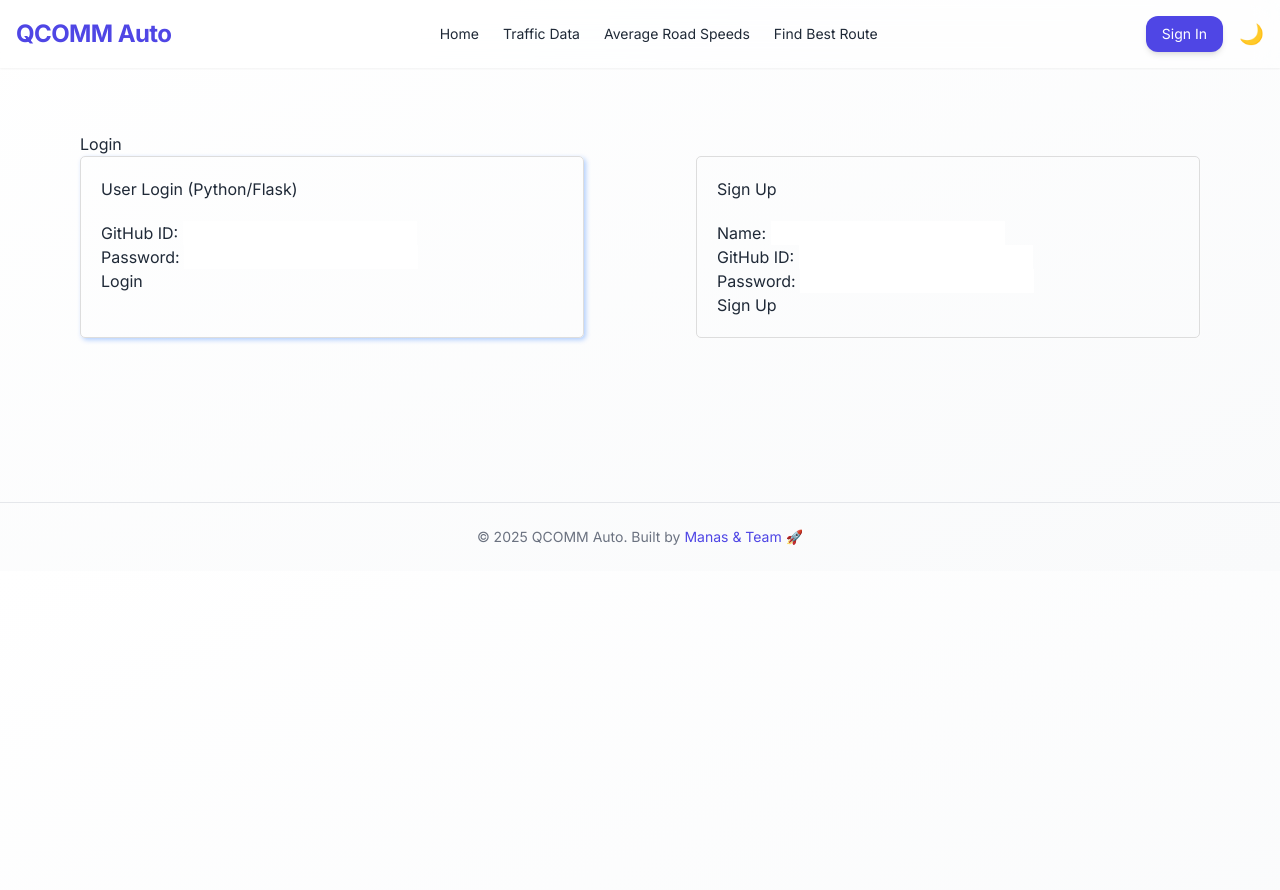
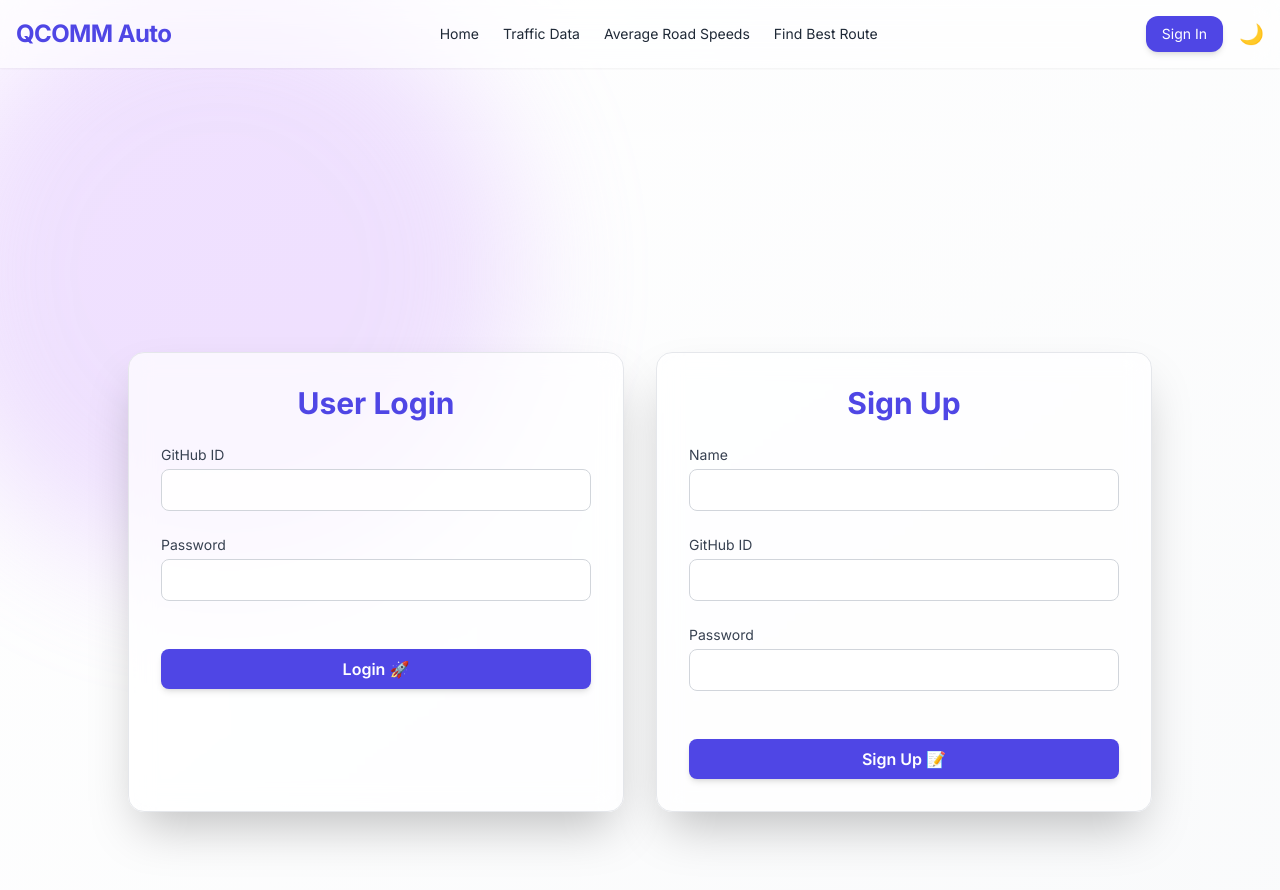
Before and after one commit to Ahaanv19/Poway_Auto_Frontend, a Jekyll site: the page built from navigation/authentication/login.md, in a window 1280 px wide and 900 px high. Shown: the top 890 px of the window. Built offline with Jekyll 4.4.1, drawn with Linux system fonts in a browser that asks for light colours; nearby versions of some CDN libraries; some of the changed lines change nothing that is shown.

Commit message:
fixing login

```diff
--- a/navigation/authentication/login.md
+++ b/navigation/authentication/login.md
@@ -1,194 +1,140 @@
 ---
-layout: page
+layout: base
 title: Login
 permalink: /login
 search_exclude: true
-menu: nav/home.html
-show_reading_time: false
 ---
 
-<style>
-.login-container {
-    display: flex;
-    justify-content: space-between;
-    flex-wrap: wrap; /* allows the cards to wrap onto the next line if the screen is too small */
-}
+<main class="relative min-h-screen flex items-center justify-center px-6 py-24 bg-gradient-to-br from-white to-gray-50 dark:from-gray-900 dark:to-gray-800">
 
-.login-card {
-    margin-top: 0; /* remove the top margin */
-    width: 45%;
-    border: 1px solid #ddd;
-    border-radius: 5px;
-    padding: 20px;
-    box-shadow: 2px 2px 5px rgba(0, 98, 255, 0.3);
-    margin-bottom: 20px;
-    overflow-x: auto; /* Enable horizontal scrolling */
-}
+  <!-- Background Glow Blob -->
+  <div class="absolute -top-40 -left-40 w-[600px] h-[600px] bg-purple-300 dark:bg-purple-700 opacity-20 rounded-full blur-3xl animate-pulse"></div>
 
-.login-card h1 {
-    margin-bottom: 20px;
-}
+  <!-- Login & Signup Forms -->
+  <div class="relative z-10 w-full max-w-5xl flex flex-col md:flex-row gap-8 justify-center items-stretch">
 
-.signup-card {
-    margin-top: 0; /* remove the top margin */
-    width: 45%;
-    border: 1px solid #ddd;
-    border-radius: 5px;
-    padding: 20px;
-    box-shadow: 2px 2px 5px rgba(255, 254, 254, 0.3);
-    margin-bottom: 20px;
-    overflow-x: auto; /* Enable horizontal scrolling */
-}
+    <!-- Login Form -->
+    <div class="flex-1 p-8 bg-white/70 dark:bg-gray-800/70 backdrop-blur-md shadow-2xl border border-gray-200 dark:border-gray-700 rounded-2xl">
+      <h2 class="text-3xl font-bold text-primary mb-6 text-center">User Login</h2>
+      <form id="pythonForm" onsubmit="pythonLogin(); return false;" class="space-y-6">
+        <div>
+          <label for="uid" class="block text-sm font-medium text-gray-700 dark:text-gray-300 mb-1">GitHub ID</label>
+          <input type="text" id="uid" name="uid" required
+            class="w-full px-4 py-2 rounded-lg border border-gray-300 dark:border-gray-600 bg-white/80 dark:bg-gray-900/60 text-gray-800 dark:text-gray-100 focus:outline-none focus:ring-2 focus:ring-primary transition" />
+        </div>
+        <div>
+          <label for="password" class="block text-sm font-medium text-gray-700 dark:text-gray-300 mb-1">Password</label>
+          <input type="password" id="password" name="password" required
+            class="w-full px-4 py-2 rounded-lg border border-gray-300 dark:border-gray-600 bg-white/80 dark:bg-gray-900/60 text-gray-800 dark:text-gray-100 focus:outline-none focus:ring-2 focus:ring-primary transition" />
+        </div>
+        <p id="message" class="text-sm text-red-500 font-medium"></p>
+        <button type="submit"
+          class="w-full py-2 px-4 bg-primary hover:bg-secondary text-white font-semibold rounded-lg shadow-md transition transform hover:scale-105 duration-300">
+          Login 🚀
+        </button>
+      </form>
+    </div>
 
-.signup-card h1 {
-    margin-bottom: 20px;
-}
-
-</style>
-
-<div class="login-container">
-    <!-- Python Login Form -->
-    <div class="login-card">
-        <h1 id="pythonTitle">User Login (Python/Flask)</h1>
-        <form id="pythonForm" onsubmit="pythonLogin(); return false;">
-            <p>
-                <label>
-                    GitHub ID:
-                    <input type="text" name="uid" id="uid" required>
-                </label>
-            </p>
-            <p>
-                <label>
-                    Password:
-                    <input type="password" name="password" id="password" required>
-                </label>
-            </p>
-            <p>
-                <button type="submit">Login</button>
-            </p>
-            <p id="message" style="color: red;"></p>
-        </form>
+    <!-- Signup Form -->
+    <div class="flex-1 p-8 bg-white/70 dark:bg-gray-800/70 backdrop-blur-md shadow-2xl border border-gray-200 dark:border-gray-700 rounded-2xl">
+      <h2 class="text-3xl font-bold text-primary mb-6 text-center">Sign Up</h2>
+      <form id="signupForm" onsubmit="signup(); return false;" class="space-y-6">
+        <div>
+          <label for="name" class="block text-sm font-medium text-gray-700 dark:text-gray-300 mb-1">Name</label>
+          <input type="text" id="name" name="name" required
+            class="w-full px-4 py-2 rounded-lg border border-gray-300 dark:border-gray-600 bg-white/80 dark:bg-gray-900/60 text-gray-800 dark:text-gray-100 focus:outline-none focus:ring-2 focus:ring-primary transition" />
+        </div>
+        <div>
+          <label for="signupUid" class="block text-sm font-medium text-gray-700 dark:text-gray-300 mb-1">GitHub ID</label>
+          <input type="text" id="signupUid" name="signupUid" required
+            class="w-full px-4 py-2 rounded-lg border border-gray-300 dark:border-gray-600 bg-white/80 dark:bg-gray-900/60 text-gray-800 dark:text-gray-100 focus:outline-none focus:ring-2 focus:ring-primary transition" />
+        </div>
+        <div>
+          <label for="signupPassword" class="block text-sm font-medium text-gray-700 dark:text-gray-300 mb-1">Password</label>
+          <input type="password" id="signupPassword" name="signupPassword" required
+            class="w-full px-4 py-2 rounded-lg border border-gray-300 dark:border-gray-600 bg-white/80 dark:bg-gray-900/60 text-gray-800 dark:text-gray-100 focus:outline-none focus:ring-2 focus:ring-primary transition" />
+        </div>
+        <p id="signupMessage" class="text-sm text-green-500 font-medium"></p>
+        <button type="submit"
+          class="w-full py-2 px-4 bg-primary hover:bg-secondary text-white font-semibold rounded-lg shadow-md transition transform hover:scale-105 duration-300">
+          Sign Up 📝
+        </button>
+      </form>
     </div>
-    <div class="signup-card">
-        <h1 id="signupTitle">Sign Up</h1>
-        <form id="signupForm" onsubmit="signup(); return false;">
-            <p>
-                <label>
-                    Name:
-                    <input type="text" name="name" id="name" required>
-                </label>
-            </p>
-            <p>
-                <label>
-                    GitHub ID:
-                    <input type="text" name="signupUid" id="signupUid" required>
-                </label>
-            </p>
-            <p>
-                <label>
-                    Password:
-                    <input type="password" name="signupPassword" id="signupPassword" required>
-                </label>
-            </p>
-            <p>
-                <button type="submit">Sign Up</button>
-            </p>
-            <p id="signupMessage" style="color: green;"></p>
-        </form>
-    </div>
-</div>
+  </div>
+</main>
 
 <script type="module">
-    import { login, pythonURI, fetchOptions } from '{{site.baseurl}}/assets/js/api/config.js';
+  import { login, pythonURI, fetchOptions } from '{{site.baseurl}}/assets/js/api/config.js';
 
-    // Function to handle Python login
-    window.pythonLogin = function() {
-        const options = {
-            URL: `${pythonURI}/api/authenticate`,
-            callback: pythonDatabase,
-            message: "message",
-            method: "POST",
-            cache: "no-cache",
-            body: {
-                uid: document.getElementById("uid").value,
-                password: document.getElementById("password").value,
-            }
-        };
-        login(options);
+  window.pythonLogin = function() {
+    const options = {
+      URL: `${pythonURI}/api/authenticate`,
+      callback: pythonDatabase,
+      message: "message",
+      method: "POST",
+      cache: "no-cache",
+      body: {
+        uid: document.getElementById("uid").value,
+        password: document.getElementById("password").value,
+      }
+    };
+    login(options);
+  }
+
+  window.signup = function() {
+    const signupButton = document.querySelector("#signupForm button");
+    signupButton.disabled = true;
+    signupButton.style.backgroundColor = '#d3d3d3';
+
+    const signupOptions = {
+      URL: `${pythonURI}/api/user`,
+      method: "POST",
+      cache: "no-cache",
+      body: {
+        name: document.getElementById("name").value,
+        uid: document.getElementById("signupUid").value,
+        password: document.getElementById("signupPassword").value,
+      }
+    };
+
+    fetch(signupOptions.URL, {
+      method: signupOptions.method,
+      headers: { "Content-Type": "application/json" },
+      body: JSON.stringify(signupOptions.body)
+    })
+    .then(response => {
+      if (!response.ok) throw new Error(`Signup failed: ${response.status}`);
+      return response.json();
+    })
+    .then(() => {
+      document.getElementById("signupMessage").textContent = "Signup successful!";
+    })
+    .catch(error => {
+      document.getElementById("signupMessage").textContent = `Signup Error: ${error.message}`;
+      signupButton.disabled = false;
+      signupButton.style.backgroundColor = '';
+    });
+  }
+
+  function pythonDatabase() {
+    fetch(`${pythonURI}/api/user`, fetchOptions)
+      .then(response => {
+        if (!response.ok) throw new Error(`Flask server response: ${response.status}`);
+        return response.json();
+      })
+      .then(() => {
+        window.location.href = '{{site.baseurl}}/profile';
+      })
+      .catch(error => {
+        document.getElementById("message").textContent = `Login Error: ${error.message}`;
+      });
+  }
+
+  window.onload = function() {
+    const isAuthenticated = document.cookie.includes('auth_token');
+    if (isAuthenticated) {
+      pythonDatabase();
     }
-
-    // Function to handle signup
-    window.signup = function() {
-        const signupButton = document.querySelector(".signup-card button");
-
-        // Disable the button and change its color
-        signupButton.disabled = true;
-        signupButton.style.backgroundColor = '#d3d3d3'; // Light gray to indicate disabled state
-
-        const signupOptions = {
-            URL: `${pythonURI}/api/user`,
-            method: "POST",
-            cache: "no-cache",
-            body: {
-                name: document.getElementById("name").value,
-                uid: document.getElementById("signupUid").value,
-                password: document.getElementById("signupPassword").value,
-            }
-        };
-
-        fetch(signupOptions.URL, {
-            method: signupOptions.method,
-            headers: {
-                "Content-Type": "application/json"
-            },
-            body: JSON.stringify(signupOptions.body)
-        })
-        .then(response => {
-            if (!response.ok) {
-                throw new Error(`Signup failed: ${response.status}`);
-            }
-            return response.json();
-        })
-        .then(data => {
-            document.getElementById("signupMessage").textContent = "Signup successful!";
-            // Optionally redirect to login page or handle as needed
-            // window.location.href = '{{site.baseurl}}/profile';
-        })
-        .catch(error => {
-            console.error("Signup Error:", error);
-            document.getElementById("signupMessage").textContent = `Signup Error: ${error.message}`;
-            // Re-enable the button if there is an error
-            signupButton.disabled = false;
-            signupButton.style.backgroundColor = ''; // Reset to default color
-        });
-    }
-
-    // Function to fetch and display Python data
-    function pythonDatabase() {
-        const URL = `${pythonURI}/api/user`;
-
-        fetch(URL, fetchOptions)
-            .then(response => {
-                if (!response.ok) {
-                    throw new Error(`Flask server response: ${response.status}`);
-                }
-                return response.json();
-            })
-            .then(data => {
-                window.location.href = '{{site.baseurl}}/profile';
-            })
-            .catch(error => {
-                console.error("Python Database Error:", error);
-                const errorMsg = `Python Database Error: ${error.message}`;
-            });
-    }
-
-    // Check for cookies and call relevant database functions on page load
-    window.onload = function() {
-        // Check if user is authenticated by checking cookies or local storage
-        const isAuthenticated = document.cookie.includes('auth_token'); // Example check
-        if (isAuthenticated) {
-            pythonDatabase();
-        }
-    };
+  };
 </script>
```
